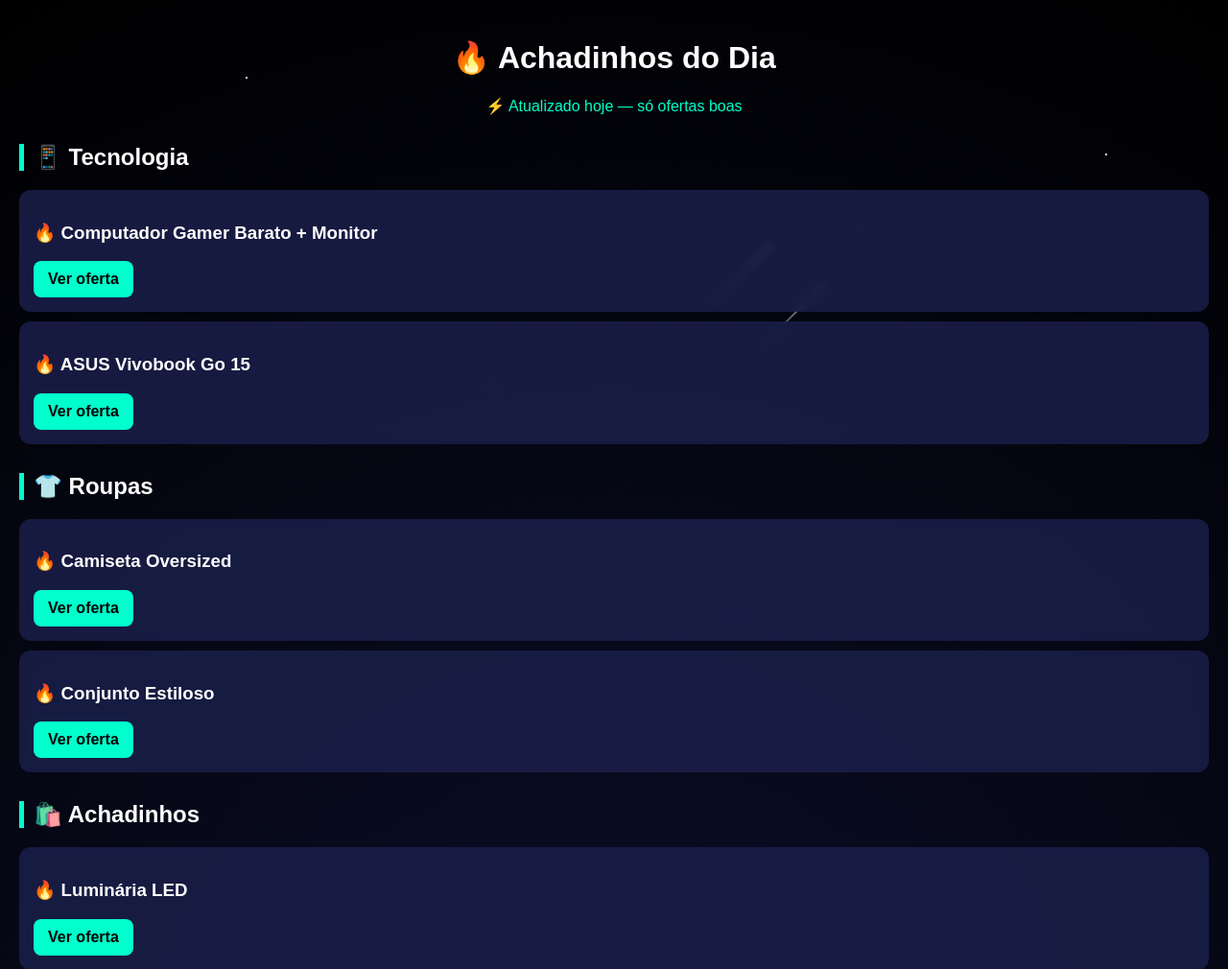
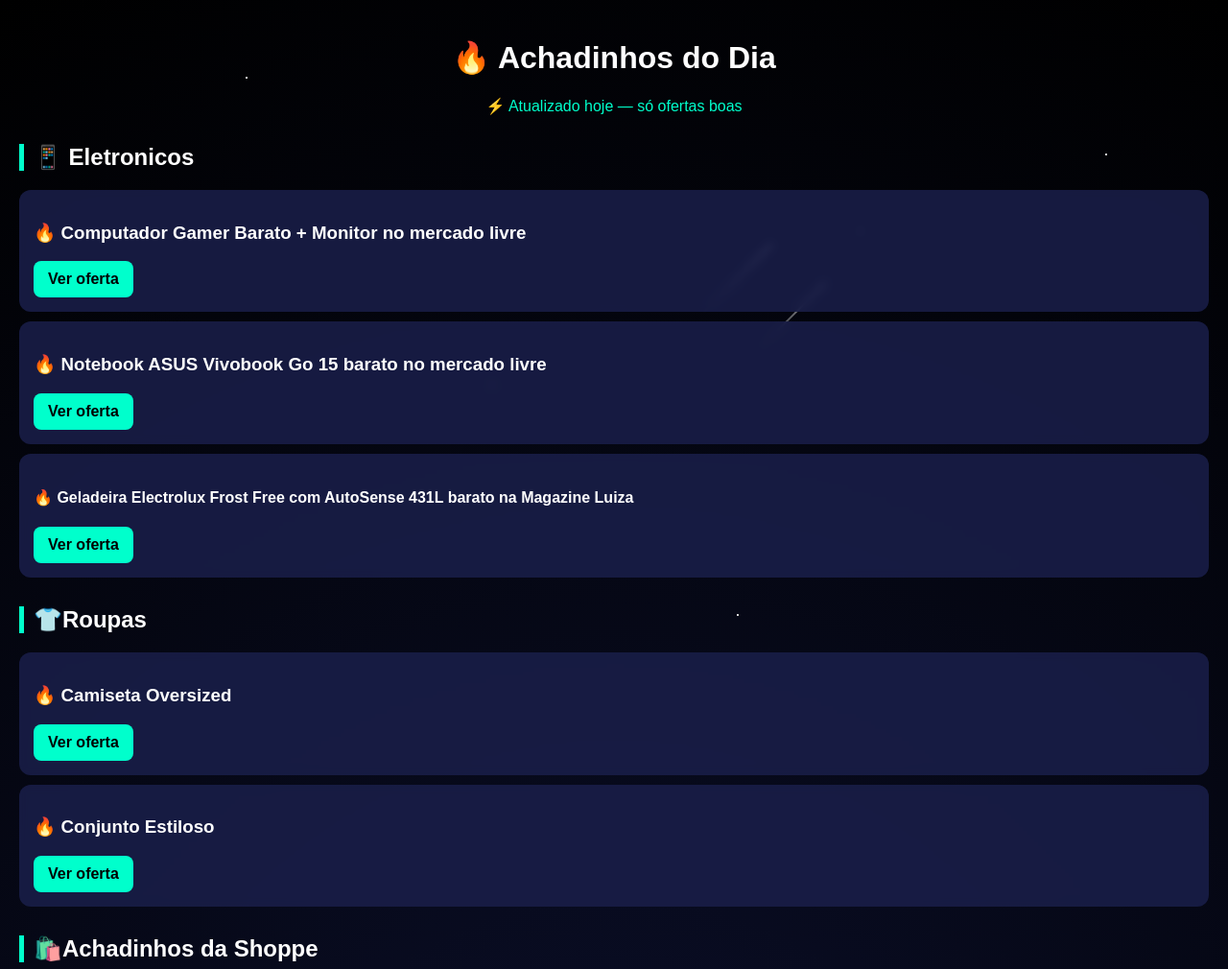
Before and after one commit to Thurzym/links, a plain HTML site: page index.html in a window 1280 px wide. Shown: the top 1010 px of the page at 96% size. Drawn offline with Linux system fonts and the light colour scheme.

Commit message:
Update index.html

```diff
--- a/index.html
+++ b/index.html
@@ -132,19 +132,25 @@
     <h1>🔥 Achadinhos do Dia</h1>
     <p class="topo">⚡ Atualizado hoje — só ofertas boas</p>
 
-    <h2>📱 Tecnologia</h2>
+    <h2>📱 Eletronicos </h2>
 
     <div class="produto">
-      <h3>🔥 Computador Gamer Barato + Monitor</h3>
+      <h3>🔥 Computador Gamer Barato + Monitor no mercado livre</h3>
       <a class="btn" href="https://meli.la/1kUYEuW" target="_blank">Ver oferta</a>
     </div>
 
     <div class="produto">
-      <h3>🔥 ASUS Vivobook Go 15  </h3>
+      <h3>🔥 Notebook ASUS Vivobook Go 15 barato no mercado livre</h3>
       <a class="btn" href="https://meli.la/1tzjLTL" target="_blank">Ver oferta</a>
     </div>
 
-    <h2>👕 Roupas</h2>
+<div class="produto">
+      <h4>🔥 Geladeira Electrolux Frost Free com AutoSense 431L barato na Magazine Luiza </h4>
+      <a class="btn" href="https://divulgador.magalu.com/2KBbX=IP" target="_blank">Ver oferta</a>
+    </div>
+
+
+    <h2>👕Roupas</h2>
 
     <div class="produto">
       <h3>🔥 Camiseta Oversized</h3>
@@ -156,7 +162,7 @@
       <a class="btn" href="LINK_PRODUTO_4" target="_blank">Ver oferta</a>
     </div>
 
-    <h2>🛍️ Achadinhos</h2>
+    <h2>🛍️Achadinhos da Shoppe</h2>
 
     <div class="produto">
       <h3>🔥 Luminária LED</h3>
```
